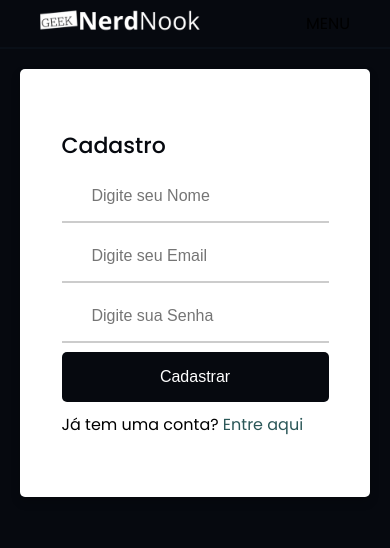
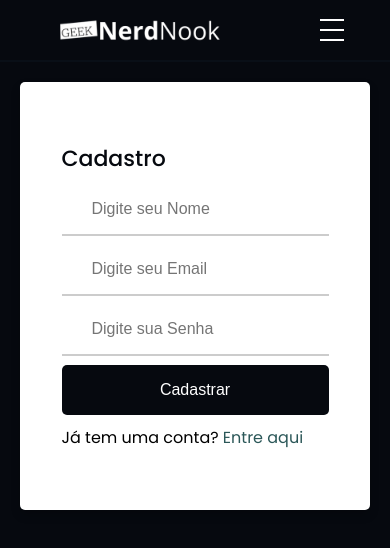
Before and after one commit to Valtece/blognerd, a React (Create React App) app: page /cadastro in a window 390 px wide. Shown: the top 548 px of the page. Built offline with nearby package versions, Linux system fonts and the light colour scheme.

Commit message:
Atualização BlogNerd

```diff
--- a/src/components/Menu/index.js
+++ b/src/components/Menu/index.js
@@ -1,21 +1,25 @@
 import "./style.css";
 import logo from "./logo.png"
 import { Link } from "react-router-dom";
-import { AuthContext } from "../../contexts/auth";
-import { useContext } from "react";
 
 export default function Menu(){
-  const { signed } = useContext(AuthContext);
 
-  console.log(signed);
+  function menuShow() {
+    let menuMobile = document.querySelector(".mobile-menu");
+    if (menuMobile.classList.contains('open')) {
+      menuMobile.classList.remove('open');
+    } else {
+      menuMobile.classList.add('open')
+    }
+  }
 
   return (
     <div className="container">
       <div>
         <header>
           <nav>
-            <div>
-              <a href='/blognerd'>
+            <div className="box-logo">
+              <a href='/blognerd' className="link-img">
                 <img className="img-menu" src={logo}/>
               </a>
             </div>
@@ -27,9 +31,24 @@ export default function Menu(){
               <li><a href='#'>Jogos</a></li>
               <li><Link to="/login">Entrar</Link></li>
             </ul>
-            <div className="mobile">MENU</div>
+            <button onClick={menuShow} className="mobile">
+              <div className="traço"></div>
+              <div className="traço"></div>
+              <div className="traço"></div>
+            </button>
           </nav>
         </header>
+
+        <div className="mobile-menu">
+          <ul className="menu-mobile">
+            <li><a href='/blognerd'>Início</a></li>
+            <li><a href='#'>Tec</a></li>
+            <li><a href='#'>Séries</a></li>
+            <li><a href='#'>Filmes</a></li>
+            <li><a href='#'>Jogos</a></li>
+            <li><Link to="/login">Entrar</Link></li>
+          </ul>
+        </div>
       </div>
     </div>
   );
--- a/src/components/Menu/style.css
+++ b/src/components/Menu/style.css
@@ -17,6 +17,12 @@ nav {
     max-width: 1200px;
     margin: 0px auto;
     padding: 0px 100px;
+}
+
+.link-img {
+    display: flex;
+    justify-content: center;
+    align-items: center;
 }
 
 ul {
@@ -47,9 +53,27 @@ ul li:last-child {
 
 .mobile {
     display: none;
+    background-color: transparent;
 }
 
+.traço {
+    display: none;
+}
+
+.mobile-menu {
+    display: none;
+}
+
+.open {
+    display: block;
+}
+
+
 @media (max-width: 860px) {
+    .box-logo {
+        padding: 10px 0px;
+    }
+
     .menu {
         display: none;
     }
@@ -58,9 +82,49 @@ ul li:last-child {
         width: 80%;
     }
 
+    .traço {
+        display: block;
+        width: 100%;
+        height: 2px;
+        background-color: #fff;
+        margin: 4px 0px;
+        margin-right: 24px;
+    }
+
     .mobile {
         display: block;
+        display: flex;
+        justify-content: center;
+        flex-direction: column;
+        border: none;
+        cursor: pointer;
     }
+
+    .mobile-menu {
+        position: fixed;
+        right: 0;
+        width: 50%; /* Defina a largura desejada */
+        max-height: 100vh; /* Altura máxima da janela de visualização */
+        background-color: #64c1c4; /* Cor de fundo do menu */
+        overflow-y: auto; /* Adicione uma barra de rolagem quando o menu for maior do que a altura máxima */
+        z-index: 1000; /* Z-index alto para sobrepor outros elementos */
+        border-radius: 3px;
+    }
+
+    .menu-mobile {
+        display: flex;
+        flex-direction: column;
+        align-items: center;
+        padding: 0px;
+    }
+
+    .menu-mobile li {
+        margin-bottom: 18px;
+        margin-left: 0px;
+    }
+
+
+
 
 }
 
```
